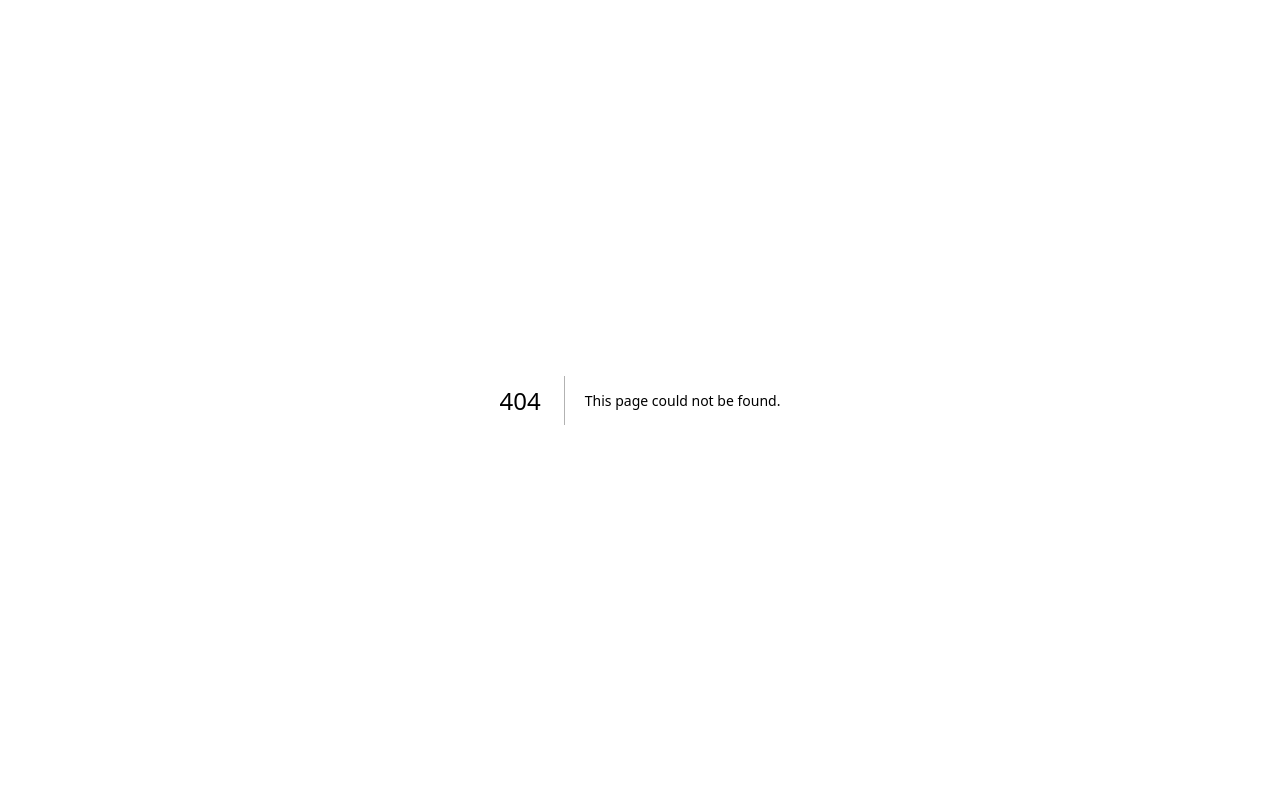
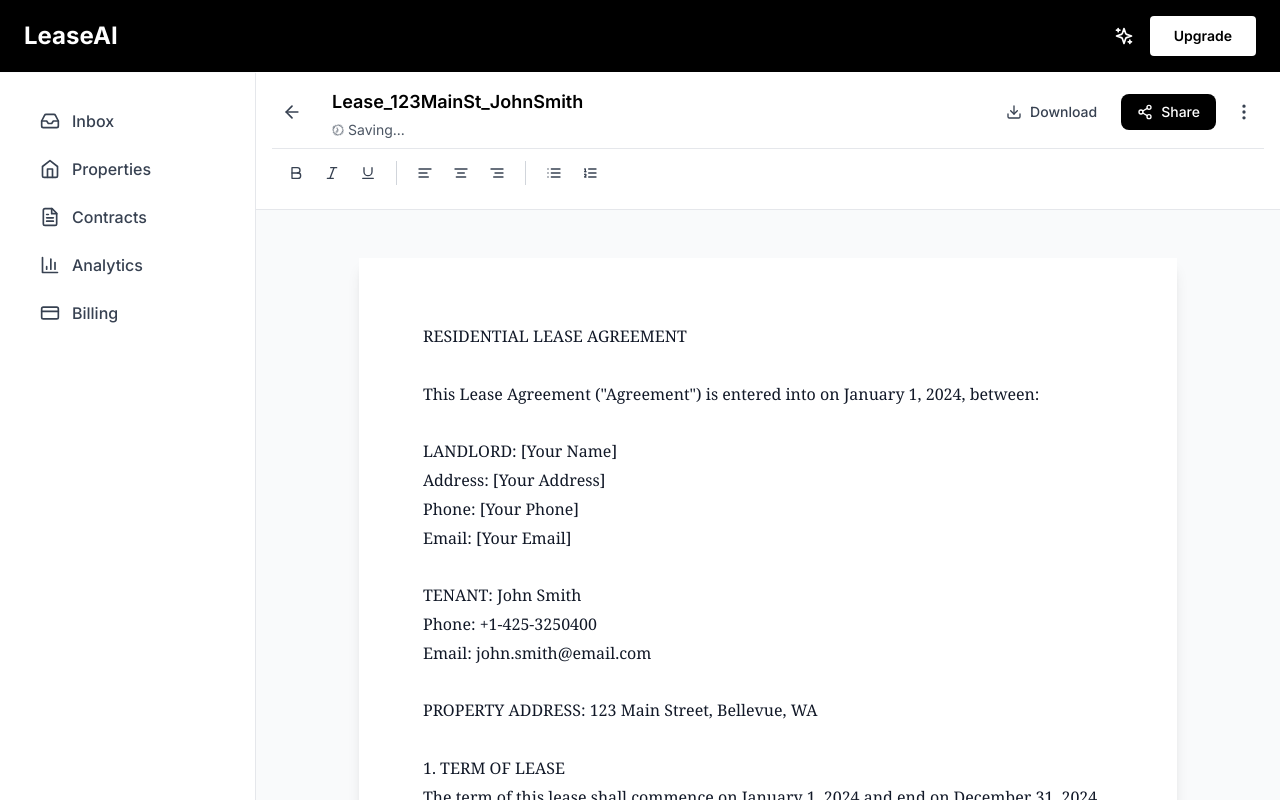
Before and after one commit to Andersonscat/leaseai, a Next.js app: page /dashboard/contract/1 in a window 1280 px wide. Before the commit this address had no page. Shown: the top 800 px of the page. Built offline with nearby package versions, Linux system fonts and the light colour scheme.

Commit message:
Add Google Docs-style contract editor with Uber design

```diff
--- /dev/null
+++ b/app/dashboard/contract/[id]/page.tsx
@@ -0,0 +1,223 @@
+"use client";
+
+import { useState, useEffect } from "react";
+import { useParams, useRouter } from "next/navigation";
+import { ArrowLeft, Download, Share2, Clock, Check, MoreVertical, Bold, Italic, Underline, AlignLeft, AlignCenter, AlignRight, List, ListOrdered } from "lucide-react";
+import Link from "next/link";
+
+export default function ContractEditorPage() {
+  const params = useParams();
+  const router = useRouter();
+  const contractId = parseInt(params.id as string);
+
+  const [contractContent, setContractContent] = useState("");
+  const [contractName, setContractName] = useState("");
+  const [lastSaved, setLastSaved] = useState("Just now");
+  const [isSaving, setIsSaving] = useState(false);
+
+  // Mock contract data
+  const contracts = [
+    {
+      id: 1,
+      name: "Lease_123MainSt_JohnSmith",
+      property: "123 Main Street, Bellevue, WA",
+      tenant: "John Smith",
+      status: "Active",
+      content: `RESIDENTIAL LEASE AGREEMENT
+
+This Lease Agreement ("Agreement") is entered into on January 1, 2024, between:
+
+LANDLORD: [Your Name]
+Address: [Your Address]
+Phone: [Your Phone]
+Email: [Your Email]
+
+TENANT: John Smith
+Phone: +1-425-3250400
+Email: john.smith@email.com
+
+PROPERTY ADDRESS: 123 Main Street, Bellevue, WA
+
+1. TERM OF LEASE
+The term of this lease shall commence on January 1, 2024 and end on December 31, 2024.
+
+2. RENT
+The monthly rent for the Property is $3,500.00, payable on the first day of each month. Payment shall be made to the Landlord at the address specified above or via electronic transfer.
+
+3. SECURITY DEPOSIT
+A security deposit of $3,500.00 is required upon signing this Agreement. The deposit will be held in accordance with state law and returned within 30 days after the termination of this lease, less any lawful deductions.
+
+4. UTILITIES
+The Tenant is responsible for the following utilities:
+- Electricity
+- Gas
+- Water and Sewer
+- Internet and Cable
+
+5. MAINTENANCE AND REPAIRS
+The Landlord shall maintain the Property in habitable condition and make necessary repairs. The Tenant shall maintain the Property in clean condition and notify the Landlord of any needed repairs promptly.
+
+6. PETS
+Pets are allowed with prior written consent and payment of additional pet deposit of $500.
+
+7. OCCUPANCY
+The Property shall be occupied only by the Tenant and immediate family members, not to exceed 4 persons.
+
+8. TERMINATION
+Either party may terminate this Agreement with 30 days written notice.
+
+9. GOVERNING LAW
+This Agreement shall be governed by the laws of the State of Washington.
+
+SIGNATURES:
+
+Landlord: _____________________ Date: _____
+
+Tenant: _______________________ Date: _____`
+    },
+    {
+      id: 2,
+      name: "Lease_789PineRd_EmilyDavis",
+      property: "789 Pine Road, Redmond, WA",
+      tenant: "Emily Davis",
+      status: "Pending",
+      content: "Draft contract content for 789 Pine Road..."
+    },
+  ];
+
+  const contract = contracts.find(c => c.id === contractId) || contracts[0];
+
+  useEffect(() => {
+    setContractName(contract.name);
+    setContractContent(contract.content);
+  }, [contractId]);
+
+  // Auto-save simulation
+  useEffect(() => {
+    if (contractContent !== contract.content) {
+      setIsSaving(true);
+      const timer = setTimeout(() => {
+        setIsSaving(false);
+        setLastSaved("Just now");
+      }, 1000);
+      return () => clearTimeout(timer);
+    }
+  }, [contractContent]);
+
+  const handleDownload = () => {
+    const element = document.createElement("a");
+    const file = new Blob([contractContent], { type: 'text/plain' });
+    element.href = URL.createObjectURL(file);
+    element.download = `${contractName}.txt`;
+    document.body.appendChild(element);
+    element.click();
+    document.body.removeChild(element);
+  };
+
+  return (
+    <div className="min-h-screen bg-gray-50">
+      {/* Header - Google Docs style */}
+      <header className="bg-white border-b border-gray-200 sticky top-0 z-50">
+        <div className="px-4 py-3">
+          {/* Top bar */}
+          <div className="flex items-center justify-between mb-2">
+            <div className="flex items-center gap-3">
+              <Link href="/dashboard?tab=contracts">
+                <button className="w-10 h-10 rounded-lg hover:bg-gray-100 flex items-center justify-center transition-all">
+                  <ArrowLeft className="w-5 h-5 text-gray-700" />
+                </button>
+              </Link>
+              <div>
+                <input
+                  type="text"
+                  value={contractName}
+                  onChange={(e) => setContractName(e.target.value)}
+                  className="text-lg font-semibold text-black bg-transparent border-none focus:outline-none focus:bg-gray-50 px-2 py-1 rounded"
+                />
+                <div className="flex items-center gap-2 text-sm text-gray-600 px-2">
+                  {isSaving ? (
+                    <span className="flex items-center gap-1">
+                      <Clock className="w-3 h-3 animate-spin" />
+                      Saving...
+                    </span>
+                  ) : (
+                    <span className="flex items-center gap-1">
+                      <Check className="w-3 h-3 text-green-600" />
+                      Saved {lastSaved}
+                    </span>
+                  )}
+                </div>
+              </div>
+            </div>
+
+            <div className="flex items-center gap-2">
+              <button
+                onClick={handleDownload}
+                className="px-4 py-2 text-sm font-medium text-gray-700 hover:bg-gray-100 rounded-lg transition-all flex items-center gap-2"
+              >
+                <Download className="w-4 h-4" />
+                Download
+              </button>
+              <button className="px-4 py-2 text-sm font-medium text-white bg-black hover:bg-gray-800 rounded-lg transition-all flex items-center gap-2">
+                <Share2 className="w-4 h-4" />
+                Share
+              </button>
+              <button className="w-10 h-10 rounded-lg hover:bg-gray-100 flex items-center justify-center transition-all">
+                <MoreVertical className="w-5 h-5 text-gray-700" />
+              </button>
+            </div>
+          </div>
+
+          {/* Toolbar */}
+          <div className="flex items-center gap-1 px-2 py-2 border-t border-gray-200">
+            <button className="w-8 h-8 rounded hover:bg-gray-100 flex items-center justify-center transition-all" title="Bold">
+              <Bold className="w-4 h-4 text-gray-700" />
+            </button>
+            <button className="w-8 h-8 rounded hover:bg-gray-100 flex items-center justify-center transition-all" title="Italic">
+              <Italic className="w-4 h-4 text-gray-700" />
+            </button>
+            <button className="w-8 h-8 rounded hover:bg-gray-100 flex items-center justify-center transition-all" title="Underline">
+              <Underline className="w-4 h-4 text-gray-700" />
+            </button>
+
+            <div className="w-px h-6 bg-gray-300 mx-2" />
+
+            <button className="w-8 h-8 rounded hover:bg-gray-100 flex items-center justify-center transition-all" title="Align Left">
+              <AlignLeft className="w-4 h-4 text-gray-700" />
+            </button>
+            <button className="w-8 h-8 rounded hover:bg-gray-100 flex items-center justify-center transition-all" title="Align Center">
+              <AlignCenter className="w-4 h-4 text-gray-700" />
+            </button>
+            <button className="w-8 h-8 rounded hover:bg-gray-100 flex items-center justify-center transition-all" title="Align Right">
+              <AlignRight className="w-4 h-4 text-gray-700" />
+            </button>
+
+            <div className="w-px h-6 bg-gray-300 mx-2" />
+
+            <button className="w-8 h-8 rounded hover:bg-gray-100 flex items-center justify-center transition-all" title="Bulleted List">
+              <List className="w-4 h-4 text-gray-700" />
+            </button>
+            <button className="w-8 h-8 rounded hover:bg-gray-100 flex items-center justify-center transition-all" title="Numbered List">
+              <ListOrdered className="w-4 h-4 text-gray-700" />
+            </button>
+          </div>
+        </div>
+      </header>
+
+      {/* Editor Content */}
+      <div className="max-w-[850px] mx-auto py-12 px-4">
+        <div className="bg-white shadow-lg rounded-lg">
+          <textarea
+            value={contractContent}
+            onChange={(e) => setContractContent(e.target.value)}
+            className="w-full min-h-[1100px] p-16 text-base leading-relaxed text-gray-900 font-serif resize-none focus:outline-none"
+            style={{
+              fontFamily: "'Georgia', 'Times New Roman', serif",
+              lineHeight: "1.8",
+            }}
+          />
+        </div>
+      </div>
+    </div>
+  );
+}
--- a/app/dashboard/page.tsx
+++ b/app/dashboard/page.tsx
@@ -861,8 +861,9 @@ export default function DashboardPage() {
                   }
 
                   return filteredContracts.map((contract) => (
-                  <div
+                  <Link
                     key={contract.id}
+                    href={`/dashboard/contract/${contract.id}`}
                     className="grid grid-cols-12 gap-4 px-6 py-5 hover:bg-gray-50 transition-colors cursor-pointer group"
                   >
                     {/* Contract Name */}
@@ -926,7 +927,7 @@ export default function DashboardPage() {
                         <MoreVertical className="w-5 h-5 text-gray-600" />
                       </button>
                     </div>
-                  </div>
+                  </Link>
                 ));
                 })()}
               </div>
```
